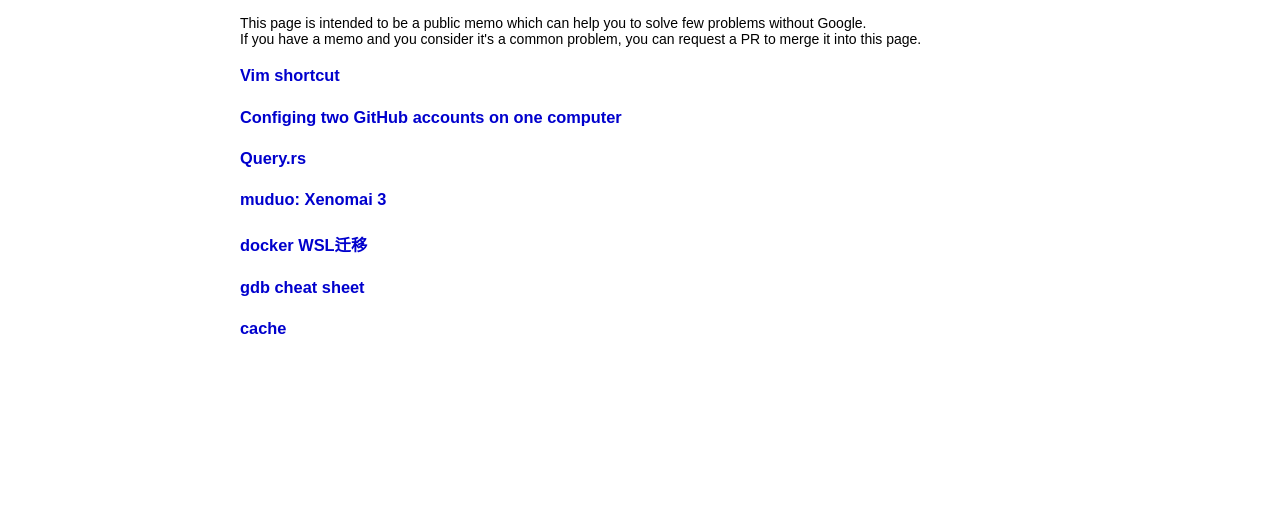
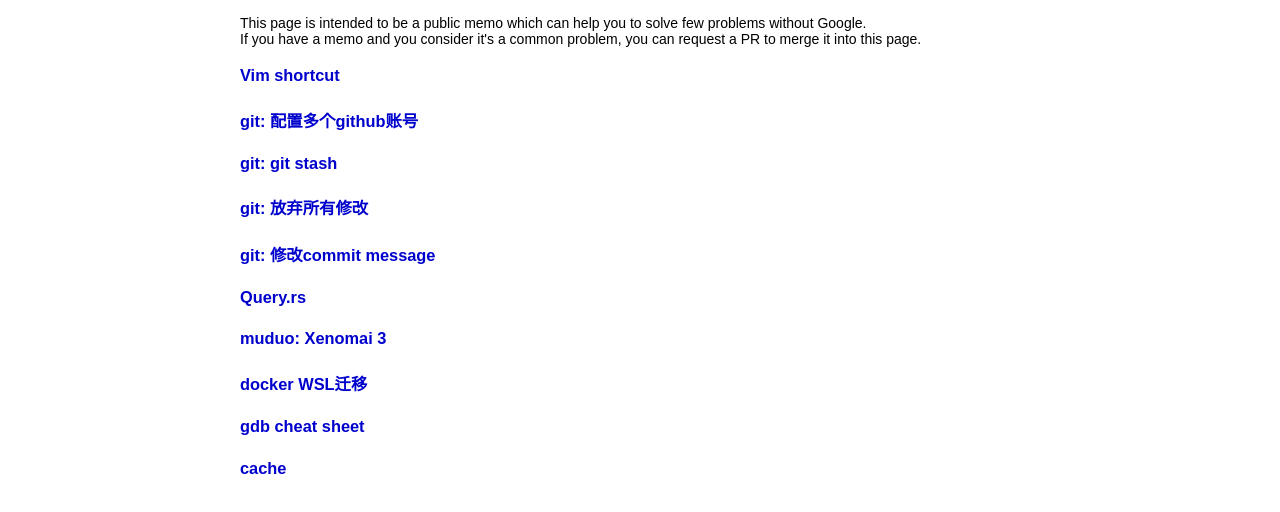
Before and after one commit to tobeApe6eHok/tobeApe6eHok.github.io, a plain HTML site: page index.html in a window 1280 px wide. Shown: the part 54-566 px from the top of the page. Drawn offline with Linux system fonts and the light colour scheme.

Commit message:
add new entries
Signed-off-by: tobeApe6eHok <2665901303@qq.com>

```diff
--- a/index.html
+++ b/index.html
@@ -15,7 +15,13 @@
 
             <h3><a href="./memo/shortcut.html">Vim shortcut</a></h3>
 
-            <h3><a href="https://www.cnblogs.com/xjnotxj/p/5845574.html">Configing two GitHub accounts on one computer</a></h3>
+            <h3><a href="https://www.cnblogs.com/xjnotxj/p/5845574.html">git: 配置多个github账号</a></h3>
+
+            <h3><a href="https://www.cnblogs.com/tocy/p/git-stash-reference.html">git: git stash</a></h3>
+
+            <h3><a href="https://zhuanlan.zhihu.com/p/623385280">git: 放弃所有修改</a></h3>
+
+            <h3><a href="https://www.zhihu.com/tardis/zm/art/401811121?source_id=1003">git: 修改commit message</a></h3>
 
             <h3><a href="https://query.rs/">Query.rs</a></h3>
 
```
